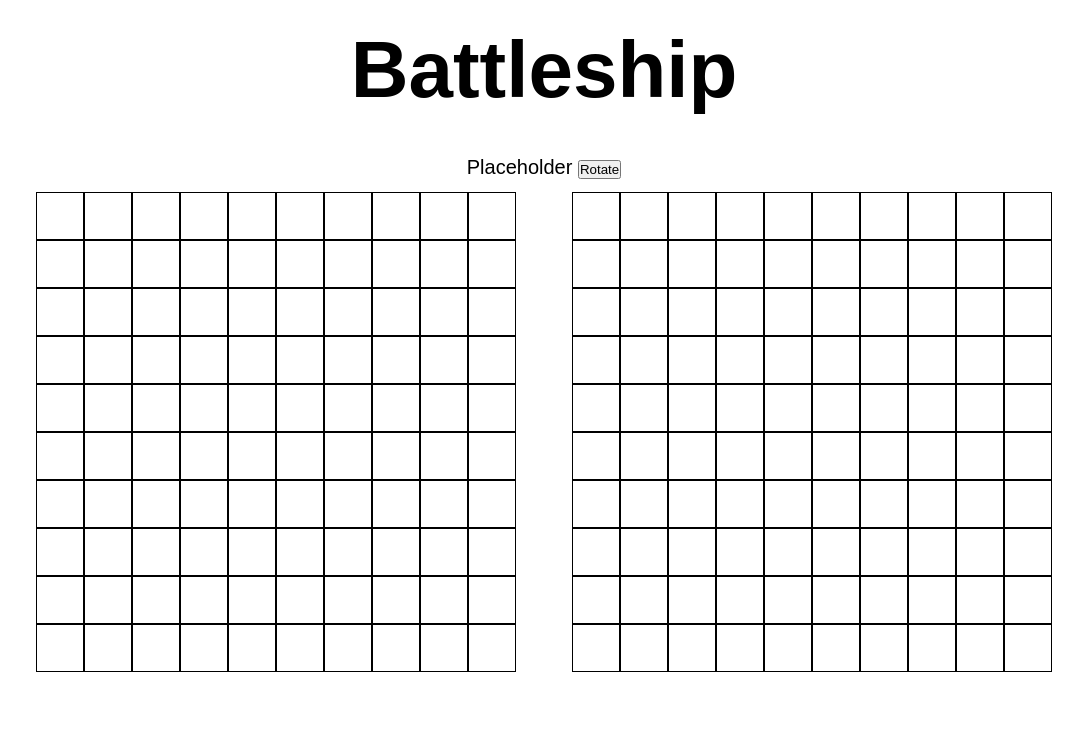
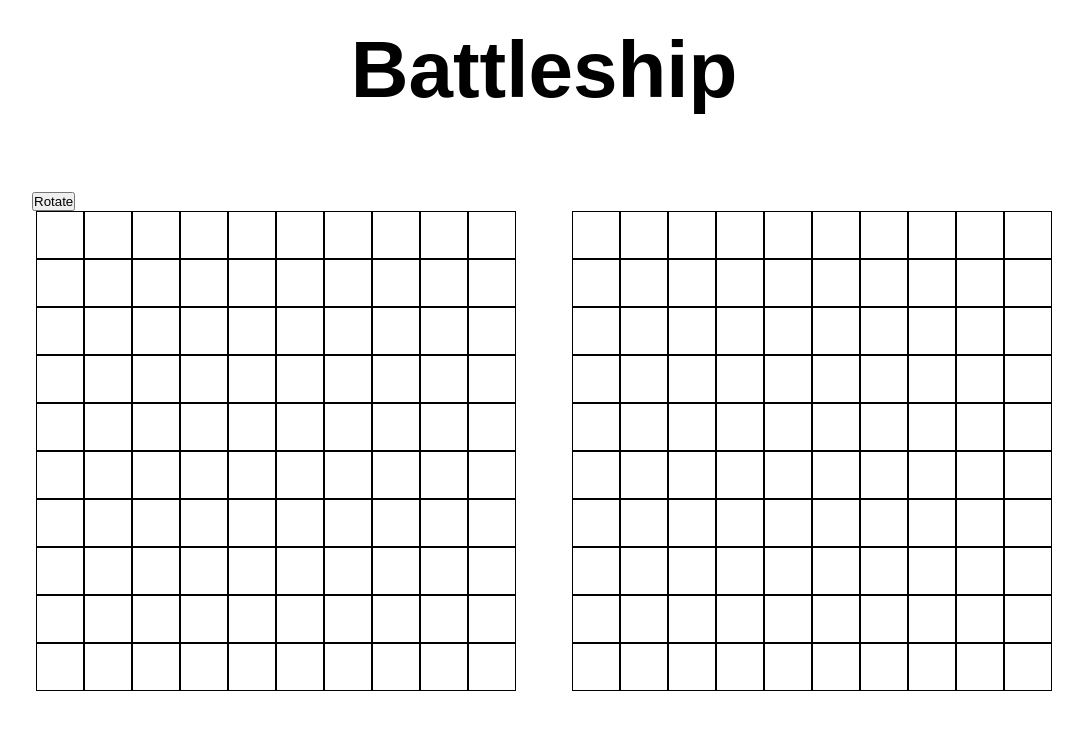
Before and after one commit to KKeyfun/Battleship, a website built with webpack: page src/index.html in a window 1280 px wide. Shown: the whole page, without its empty margins (96-1179 px from the left). Built offline with nearby package versions, Linux system fonts and the light colour scheme.

Commit message:
Moved button

```diff
--- a/src/index.html
+++ b/src/index.html
@@ -12,7 +12,8 @@
         <header>
             <h1 class="header">Battleship</h1>
         </header>
-        <div class="message">Placeholder <button class="rotate">Rotate</button></div>
+        <div class="message"></div>
+        <button class="rotate">Rotate</button>
         <div class="boardContainer">
             <div class="board playerOne">
                 <div class="row">
```
